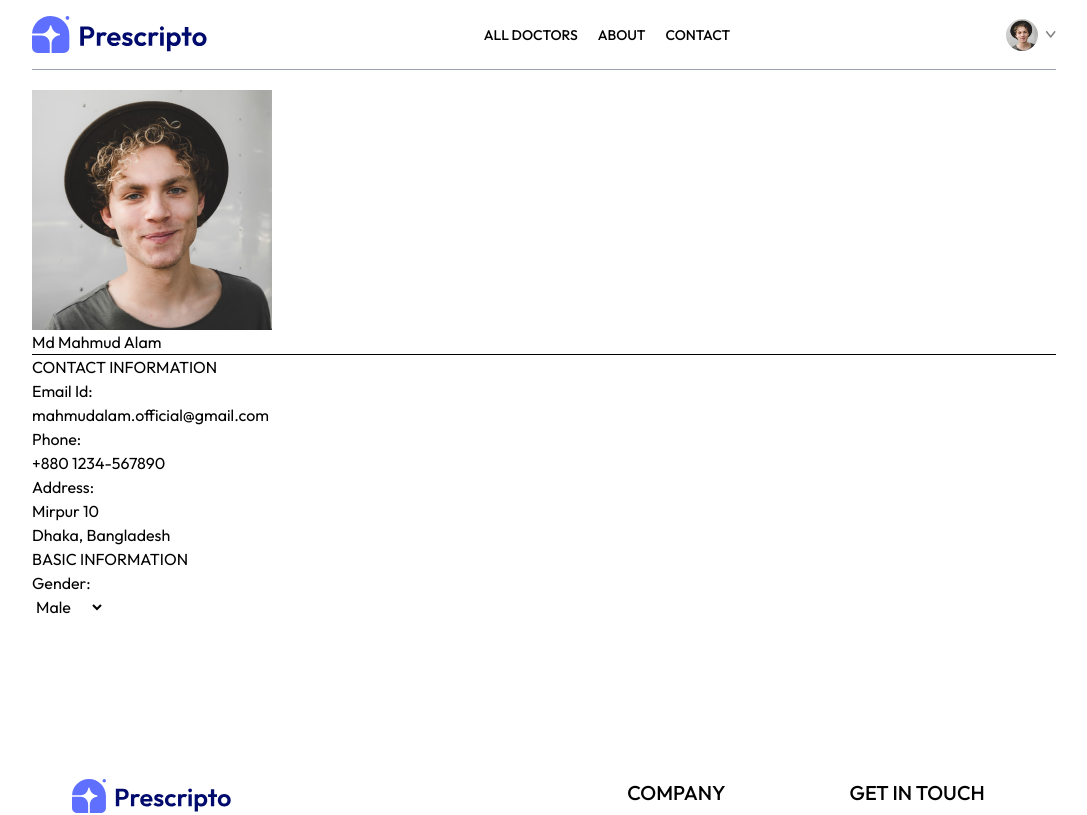
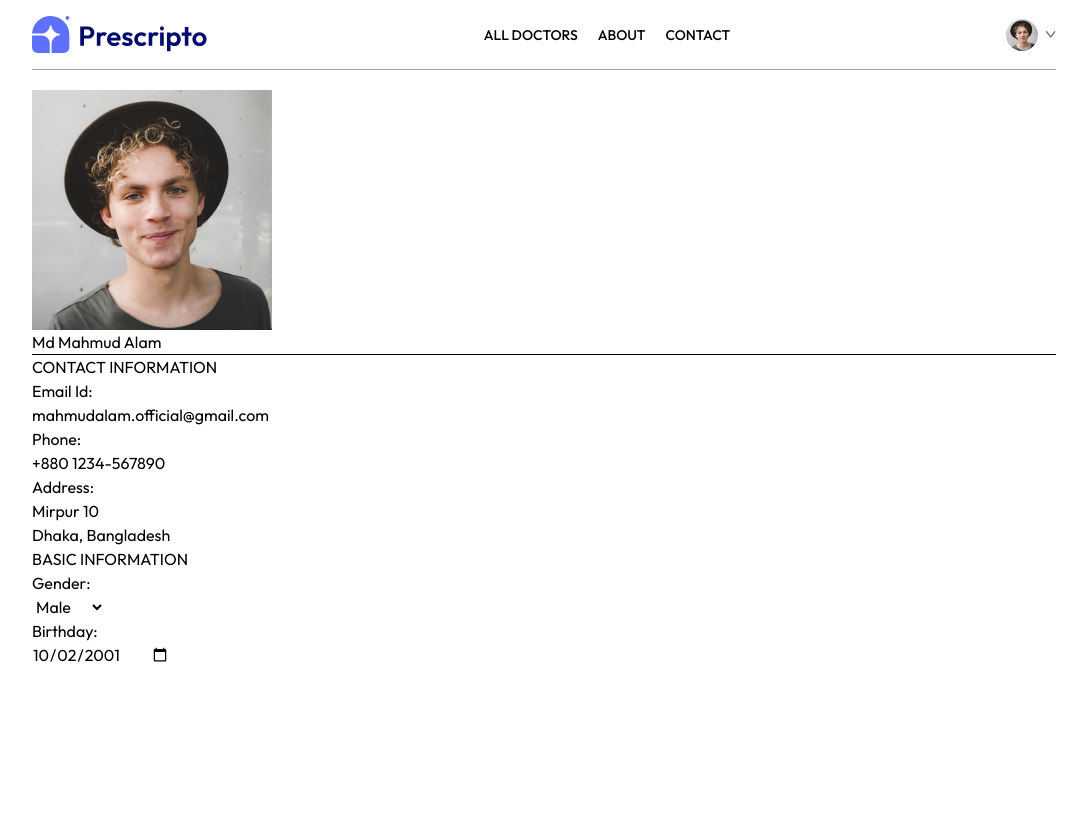
Before and after one commit to DhirajNeupane-999/Appartment-booking-system, a React (Vite) app in the folder frontend/: page /profile in a window 1280 px wide. Shown: the top 815 px of the page, without its empty margins (96-1183 px from the left). Built offline with nearby package versions, Linux system fonts and the light colour scheme.

Commit message:
user profile dob onchange

```diff
--- a/frontend/src/pages/Profile.jsx
+++ b/frontend/src/pages/Profile.jsx
@@ -102,6 +102,20 @@ const Profile = () => {
           ) : (
             <p>{userData.gender}</p>
           )}
+          <p>Birthday:</p>
+          {
+            isEdit ? (
+              <input
+                onChange={(e) =>
+                  setUserData((prev) => ({ ...prev, dob: e.target.value }))
+                }
+                value={userData.dob}
+                type="date"
+              />
+            ) : (
+              <p>{userData.dob}</p>
+            )
+          }
         </div>
       </div>
     </div>
```
